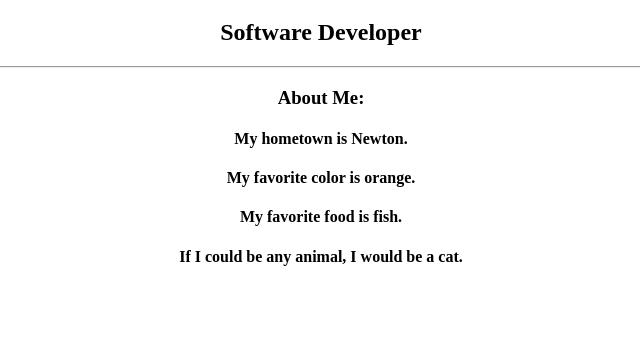
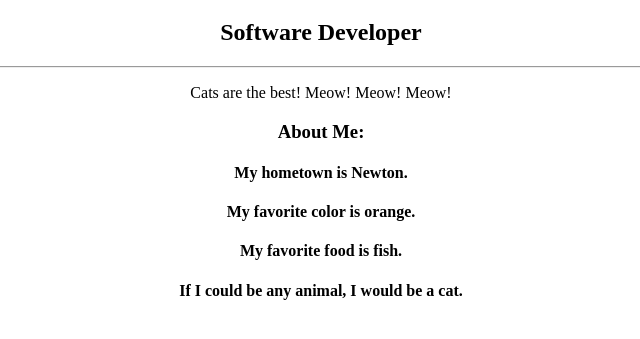
Before and after one commit to jazztrishula/first-repo, a plain HTML site: page index.html in a window 1280 px wide. Shown: the part 61-400 px from the top of the page, without its empty margins (319-959 px from the left). Drawn offline with Linux system fonts and the light colour scheme.

Commit message:
Adding new placeholder text

```diff
--- a/index.html
+++ b/index.html
@@ -9,7 +9,7 @@
 			<div align="center">
 				<h1>Jasmine</h1>
 				<h2>Software Developer</h2>
-				<hr>
+				<hr> <p> Cats are the best! Meow! Meow! Meow!</p>
 				<h3>About Me:</h3>
 					<h4>My hometown is Newton.</h4>
 					<h4>My favorite color is orange.</h4>
```
